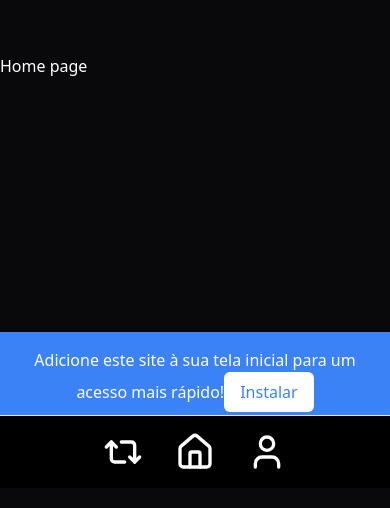
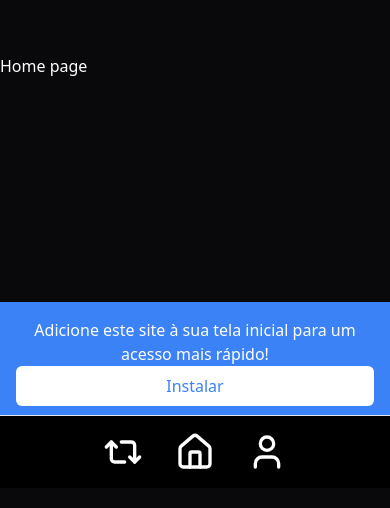
Before and after one commit to Fulozz/controle-financeiro, a Next.js app: page / in a window 390 px wide. Shown: the part 356-864 px from the top of the page. Built offline with nearby package versions, Linux system fonts and the light colour scheme.

Commit message:
Update InstallBanner component layout for improved responsiveness

```diff
--- a/src/components/banner/Banner.jsx
+++ b/src/components/banner/Banner.jsx
@@ -10,7 +10,7 @@ function InstallBanner() {
   };
 
   return (
-    <div className="fixed bottom-0 left-0 right-0 pb-[140px] h-10  bg-blue-500 text-white p-4 text-center">
+    <div className="fixed flex flex-col bottom-0 left-0 right-0 pb-[170px] h-10  bg-blue-500 text-white p-4 text-center">
       Adicione este site à sua tela inicial para um acesso mais rápido!
       <button onClick={handleInstall} className="bg-white text-blue-500 rounded-md px-4 py-2">
         Instalar
```
